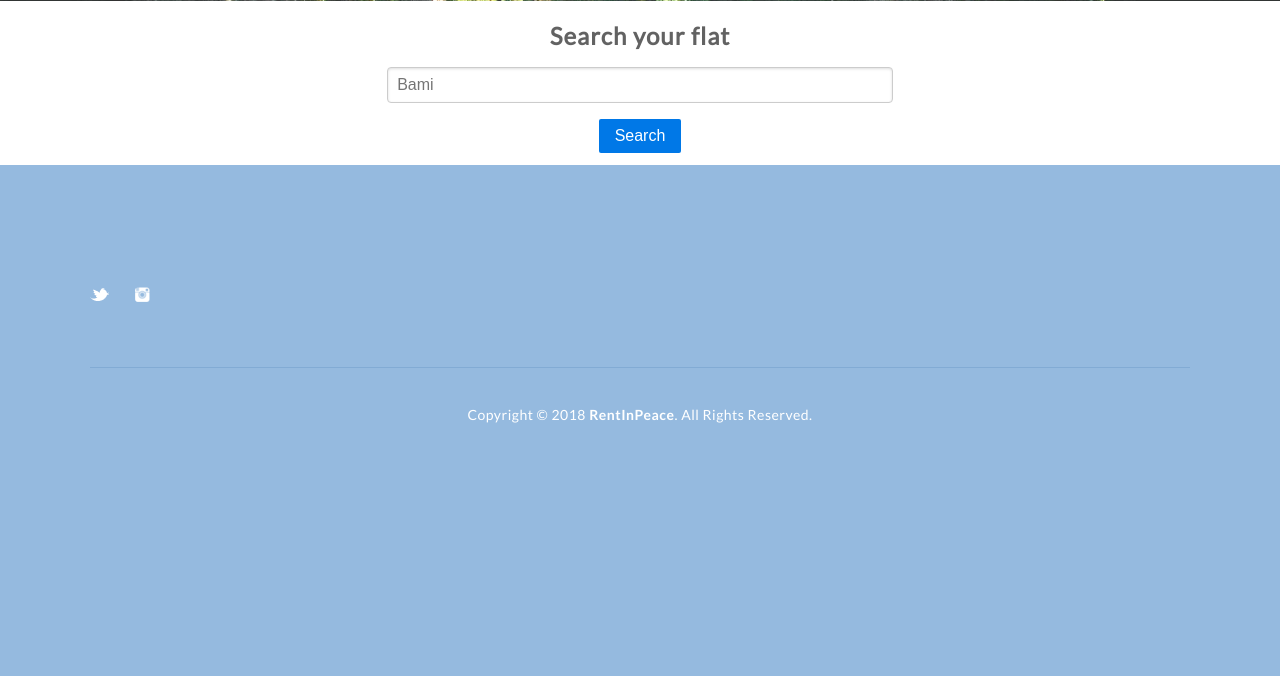
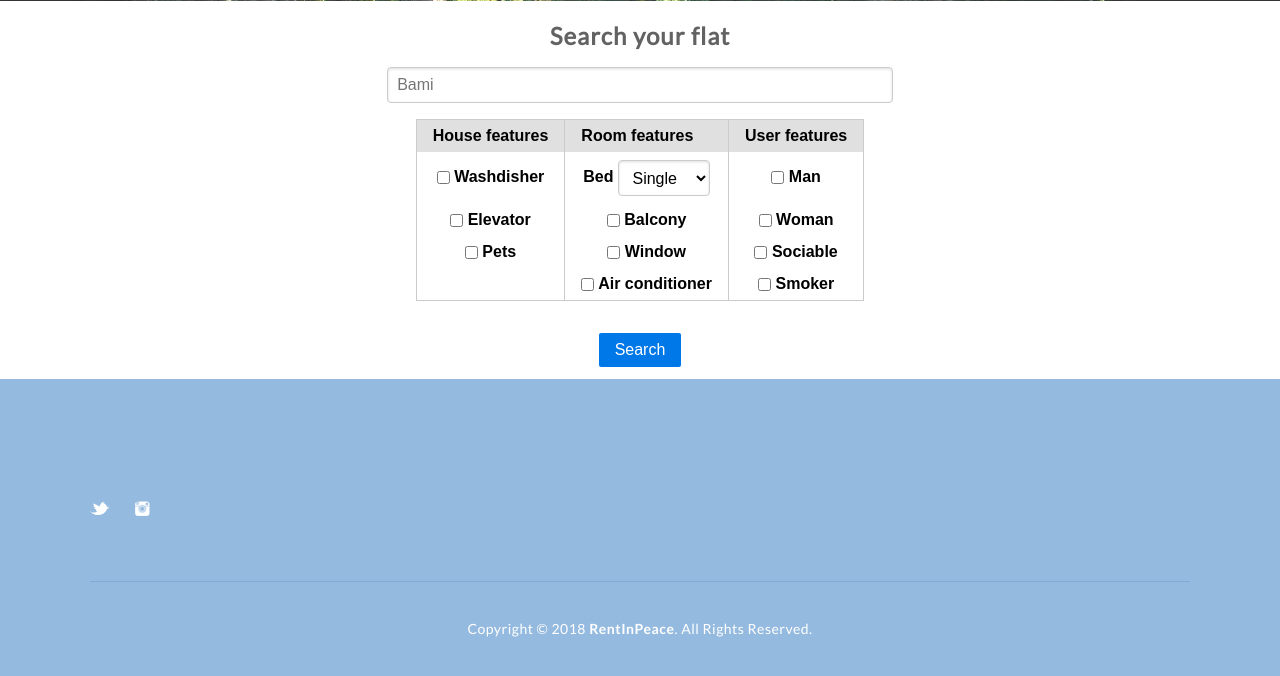
Before and after one commit to ISPP-ETSII/Web, a Django app: page / in a window 1280 px wide. Shown: the part 799-1475 px from the top of the page. Before the commit the page ends 1222 px from the top, so only its background shows below. Run offline with Django 3.2, Linux system fonts and the light colour scheme; lists and menus that the app fills with data are empty; parts of the project's set-up code (start-up, migrations or seed data) failed here and were passed over; some libraries are stand-ins or nearby versions.

Commit message:
Falta query

```diff
--- a/templates/index.html
+++ b/templates/index.html
@@ -13,12 +13,50 @@
                         <h2>Search your flat</h2>
 
                         <input class="pure-input-2-3" type="text" placeholder="Bami" id="keyword" name="keyword">
-
-                        <br><br>
+                        <br>
+                        <br>
+                        <table class="pure-table">
+                            <thead>
+                                <tr>
+                                    <th>House features</th>
+                                    <th>Room features</th>
+                                    <th>User features</th>
+                                </tr>
+                            </thead>
+                            <tbody>
+                                <tr>
+                                    <th><label><input type="checkbox" id="washdisher" value="washdisher"> Washdisher </label></th>
+                                    <th><label for="bed"> Bed </label>
+                                         <select name="bed">
+                                            <option value="1">Couple</option>
+                                            <option value="2" selected="selected">Single</option>
+                                            <option value="3">Sofa</option>
+                                            <option value="4">None</option>
+                                         </select></th>
+                                    <th><label><input type="checkbox" id="man" value="man"> Man </label></th>
+                                </tr>
+                                <tr>
+                                    <th><label><input type="checkbox" id="elevator" value="elevator"> Elevator </label></th>
+                                    <th><label><input type="checkbox" id="balcony" value="balcony"> Balcony </label></th>
+                                    <th><label><input type="checkbox" id="woman" value="woman"> Woman </label></th>
+                                </tr>
+                                <tr>
+                                    <th><label><input type="checkbox" id="pets" value="pets"> Pets </label></th>
+                                    <th><label><input type="checkbox" id="window" value="window"> Window </label></th>
+                                    <th><label><input type="checkbox" id="sociable" value="sociable"> Sociable </label></th>
+                                </tr>
+                                <tr>
+                                    <th></th>
+                                    <th><label><input type="checkbox" id="air_conditioner" value="air_conditioner"> Air conditioner </label></th>
+                                    <th><label><input type="checkbox" id="smoker" value="smoker"> Smoker </label></th>
+                                </tr>
+                            </tbody>
+                        </table>
+                        <br>
+                        <br>
                         <p><input class="pure-button pure-button-primary" type="submit" value="Search" /></p>
                     </fieldset>
                 </form>
-
             </p>
         </div>
         <div class="pure-u-1-5"><p></p></div>
```
Also changed, not shown: RoomBnB/migrations/0001_initial.py, RoomBnB/migrations/0002_auto_20180313_1228.py (deleted).
